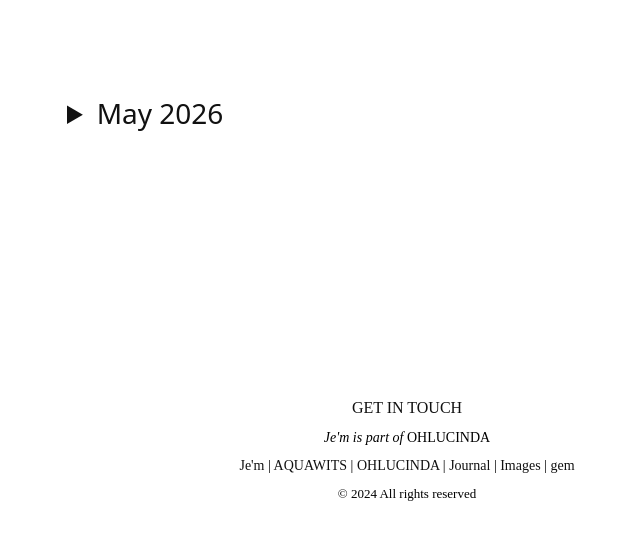
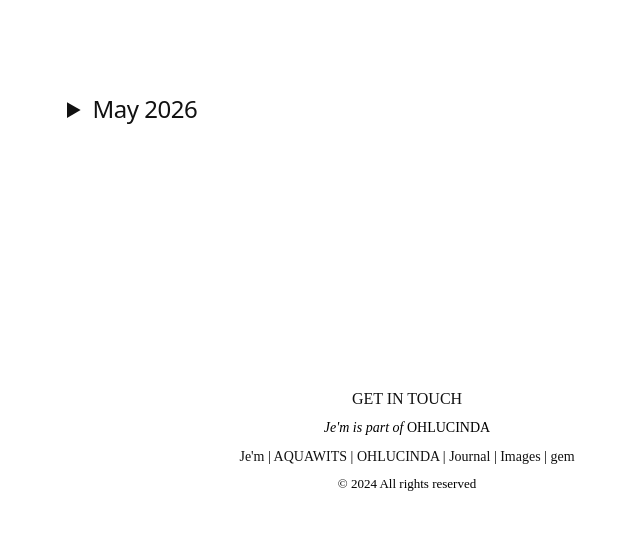
Before and after one commit to ohlucinda/ohlucinda-mobile, a Jekyll site: the page built from index.html, in a window 1280 px wide. Shown: the top 540 px of the page, without its empty margins (233-873 px from the left). Built offline with Jekyll 4.4.1, drawn with Linux system fonts in a browser that asks for light colours.

Commit message:
Update style.css

```diff
--- a/assets/style.css
+++ b/assets/style.css
@@ -31,7 +31,9 @@ details {
 
 summary {
   cursor: pointer;
-  font-size: 28px;
+  font-size: 24px;
+
+  letter-spacing: -0.02em;
   margin-bottom: 24px;
 }
 
```
